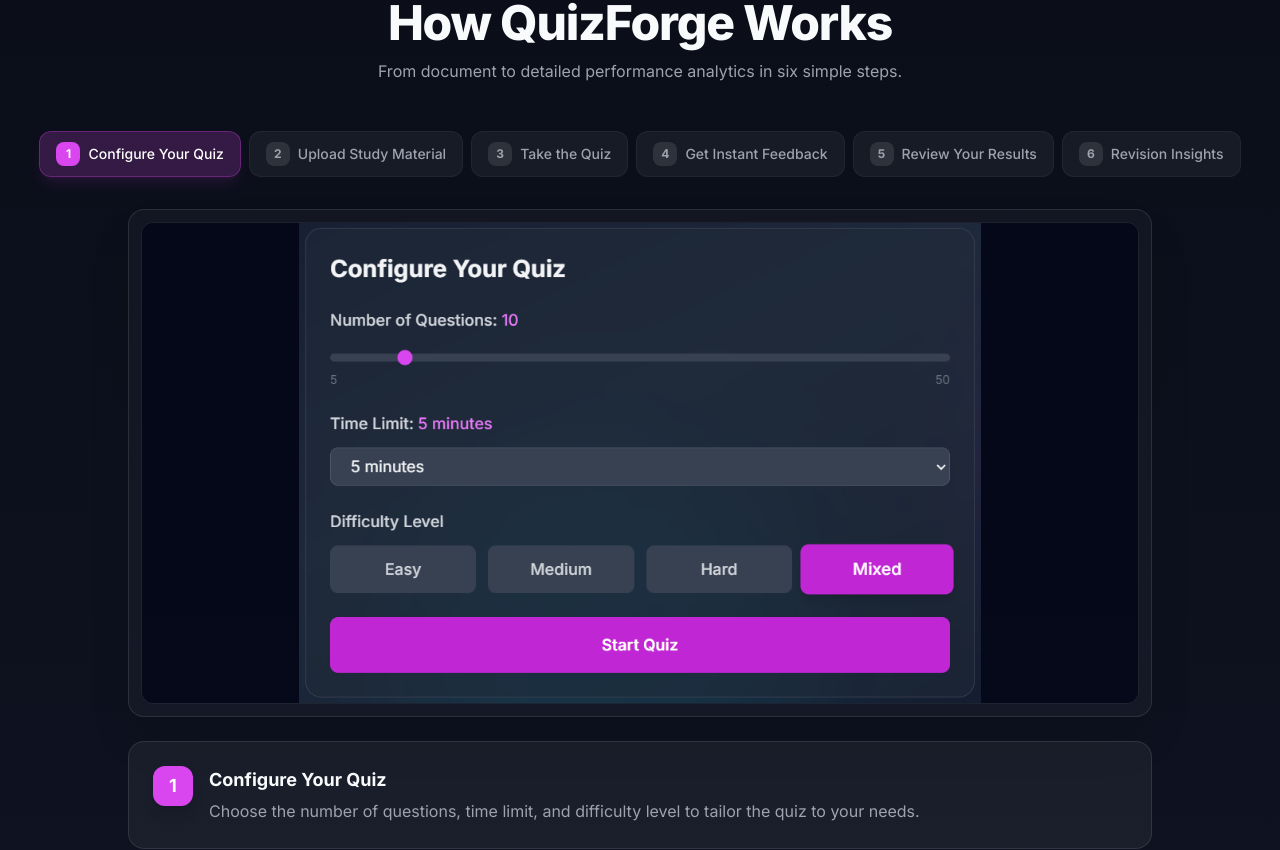
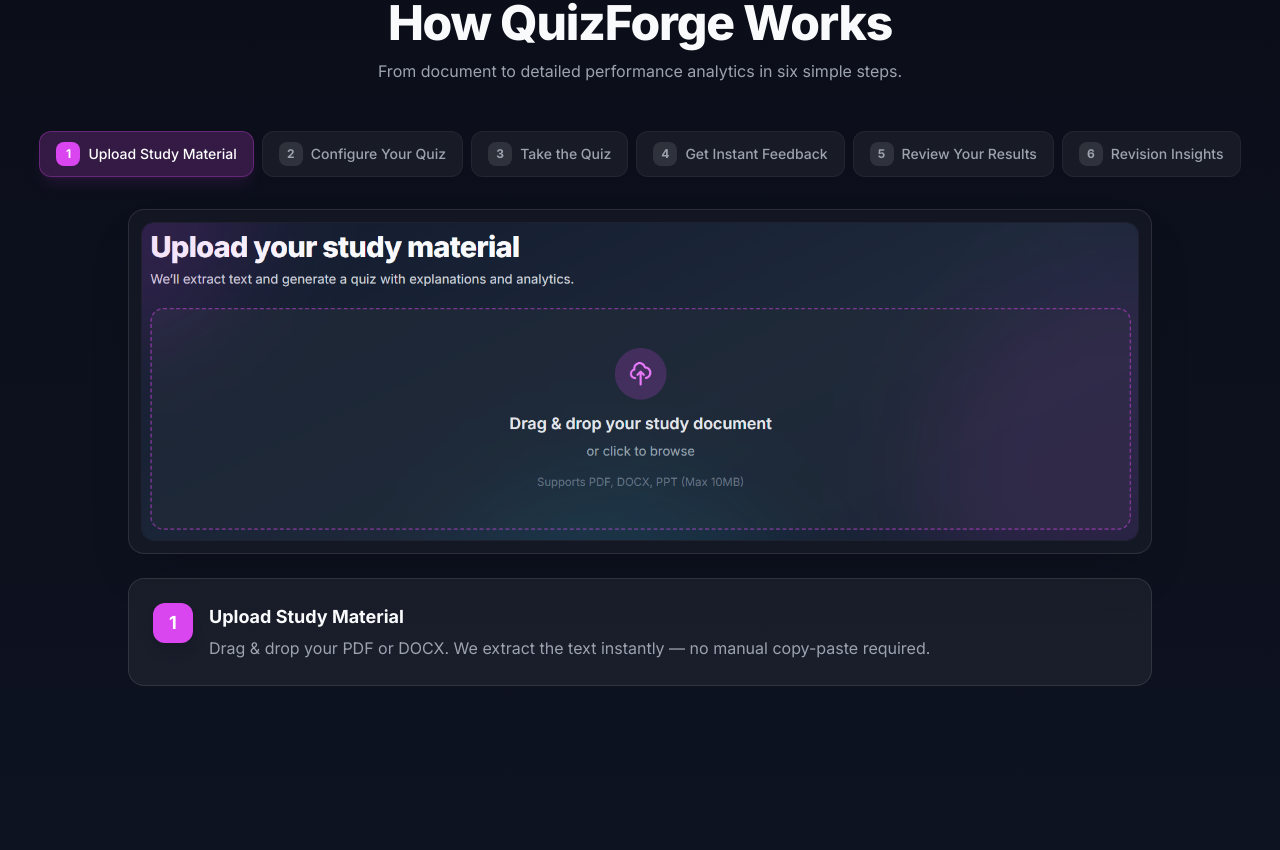
Before and after one commit to DivyanshM30/QuizForge, a Next.js app: page / in a window 1280 px wide. Shown: the part 836-1686 px from the top of the page. Built offline with nearby package versions, Linux system fonts and the light colour scheme; no server answers.

Commit message:
docs: swap Step 1 and Step 2 on homepage to show upload before config

```diff
--- a/app/page.tsx
+++ b/app/page.tsx
@@ -8,15 +8,15 @@
 const STEPS = [
   {
     num: 1,
+    title: 'Upload Study Material',
+    desc: 'Drag & drop your PDF or DOCX. We extract the text instantly — no manual copy-paste required.',
+    img: '/carousel2.png',
+  },
+  {
+    num: 2,
     title: 'Configure Your Quiz',
     desc: 'Choose the number of questions, time limit, and difficulty level to tailor the quiz to your needs.',
     img: '/carousel1.png',
-  },
-  {
-    num: 2,
-    title: 'Upload Study Material',
-    desc: 'Drag & drop your PDF or DOCX. We extract the text instantly — no manual copy-paste required.',
-    img: '/carousel2.png',
   },
   {
     num: 3,
```
